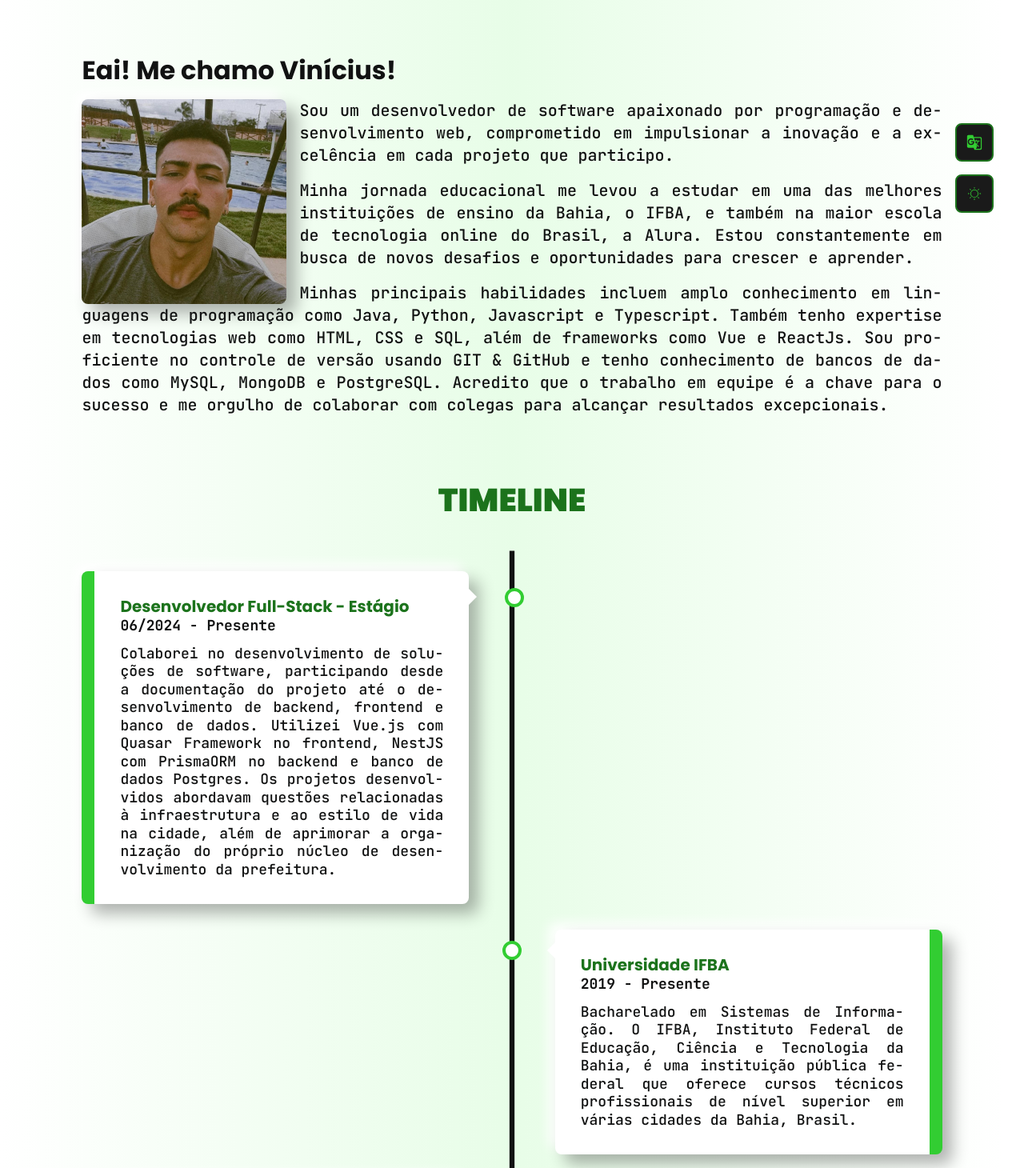
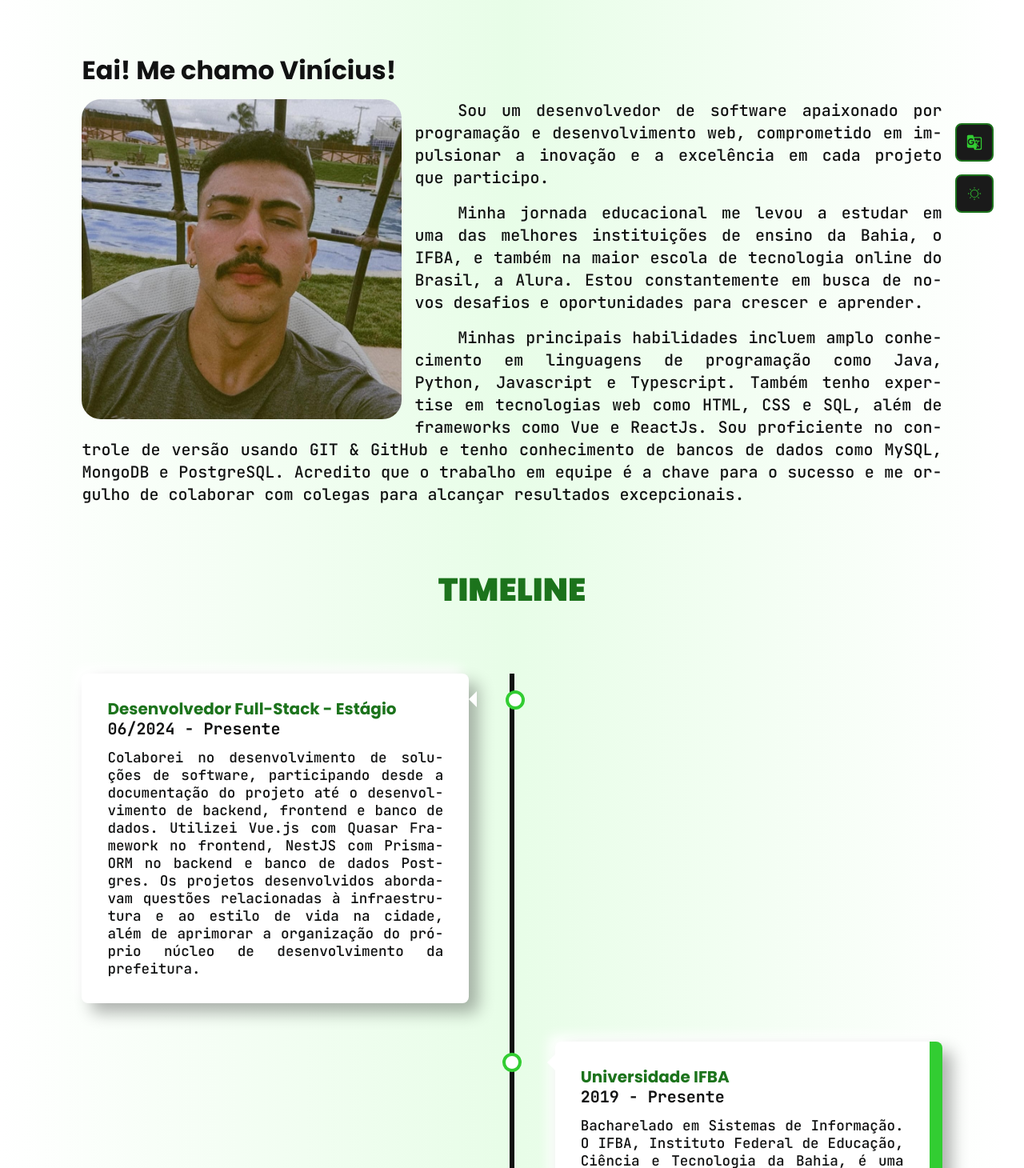
Before and after one commit to viniciussis/My_Portfolio, a React (Vite) app: page /about in a window 1280 px wide. Shown: the part 190-1650 px from the top of the page at 80% size. Built offline with nearby package versions, Linux system fonts and the light colour scheme.

Commit message:
/style: fix responsivity in about me page

```diff
--- a/src/components/Header/MenuMobile/MenuMobile.scss
+++ b/src/components/Header/MenuMobile/MenuMobile.scss
@@ -1,7 +1,6 @@
 .menuMobile {
   position: relative;
   margin-left: 40%;
-  order: -1;
 
   &__dropbutton {
     border-bottom-left-radius: variables.$br-default;
--- a/src/pages/About/About.scss
+++ b/src/pages/About/About.scss
@@ -1,11 +1,11 @@
 .about {
-  padding: 3rem 7.5vw 4rem;
   flex-direction: column;
   align-items: center;
+  padding: 3rem 7.5vw;
   position: relative;
   min-height: 80vh;
   display: flex;
-  gap: 4rem;
+  gap: 3rem;
 
   &__title {
     font-family: variables.$font-title;
@@ -18,11 +18,11 @@
   }
 
   @include mixins.for-size(tablet) {
-    padding: 4rem 6rem;
+    padding: 4rem;
+    gap: 4rem;
   }
 
   @include mixins.for-size(desktop) {
-    justify-content: center;
     padding: 4rem 8vw;
   }
 
--- a/src/pages/About/Hobbies/Hobbies.scss
+++ b/src/pages/About/Hobbies/Hobbies.scss
@@ -18,10 +18,16 @@
     word-break: break-word;
     text-align: justify;
     hyphens: auto;
-    font-size: 1.25rem;
+    font-size: 1.1rem;
 
     &__label {
       color: var(--theme-primary);
     }
   }
+
+  @include mixins.for-size(tablet) {
+    &__para {
+      font-size: 1.25rem;
+    }
+  }
 }
--- a/src/pages/About/Myself/Myself.scss
+++ b/src/pages/About/Myself/Myself.scss
@@ -1,20 +1,22 @@
 .myself {
   flex-direction: column;
+  align-items: center;
   display: flex;
+  gap: 1rem;
 
   &__sub {
     font-family: variables.$font-title;
     color: var(--theme-secondary);
-    margin-bottom: 1rem;
+    text-align: center;
+    font-size: 1.75rem;
     font-weight: 700;
-    font-size: 2rem;
   }
 
   &__photo {
-    box-shadow: 12px 12px 20px var(--theme-smoke-down),
-      -8px -8px 15px var(--theme-smoke-up);
-    margin-bottom: 1.5rem;
-    border-radius: variables.$br-default;
+    border-radius: variables.$border-radius-xl;
+    margin-bottom: 0.5rem;
+    max-width: 400px;
+    width: 90%;
   }
 
   &__para {
@@ -22,8 +24,7 @@
     word-break: break-word;
     line-height: 1.75rem;
     text-align: justify;
-    margin-bottom: 1rem;
-    font-size: 1.25rem;
+    font-size: 1.1rem;
     text-indent: 5%;
     hyphens: auto;
   }
@@ -31,16 +32,40 @@
   @include mixins.for-size(tablet) {
     display: unset;
 
+    &__sub {
+      margin-bottom: 1rem;
+      text-align: left;
+      font-size: 2rem;
+    }
+
     &__photo {
-      margin-bottom: unset;
       margin-right: 1rem;
-      max-width: 20vw;
       float: left;
+      width: 40%;
     }
 
     &__para {
+      margin-bottom: 1rem;
       font-size: 1.25rem;
-      text-indent: unset;
+      text-indent: 5%;
+      hyphens: auto;
+    }
+  }
+
+  @include mixins.for-size(desktop-lg) {
+    &__sub {
+      margin-bottom: 2rem;
+      font-size: 2.5rem;
+    }
+
+    &__photo {
+      margin-right: 2rem;
+    }
+
+    &__para {
+      margin-bottom: 1rem;
+      font-size: 1.75rem;
+      text-indent: 2.5%;
     }
   }
 }
--- a/src/pages/About/Timeline/EventMarker/EventMarker.scss
+++ b/src/pages/About/Timeline/EventMarker/EventMarker.scss
@@ -5,9 +5,9 @@
   background-color: var(--theme-background);
   border-radius: variables.$br-default;
   position: relative;
-  max-width: 45%;
-  padding: 2rem;
-  left: 55%;
+  padding: 1.5rem;
+  max-width: 90%;
+  left: 10%;
 
   &__content {
     &__title {
@@ -16,15 +16,19 @@
       font-size: 1.25rem;
       font-weight: 700;
     }
+
     &__sub {
       color: var(--theme-secondary);
-      margin-bottom: 0.75rem;
+      margin-bottom: 1rem;
       font-weight: 700;
+      font-size: 1rem;
     }
+
     &__para {
       color: var(--theme-secondary);
       word-break: break-word;
       text-align: justify;
+      font-size: 1rem;
       hyphens: auto;
     }
   }
@@ -36,7 +40,7 @@
     border-radius: 50%;
     padding: 8px;
     content: ' ';
-    left: -14%;
+    left: -15%;
     top: 5%;
   }
 
@@ -52,8 +56,67 @@
     left: 0;
   }
 
+  @include mixins.for-size(tablet) {
+    max-width: 90%;
+    padding: 2rem;
+    left: 10%;
+
+    &__content {
+      &__sub {
+        font-size: 1.25rem;
+      }
+
+      &__para {
+        font-size: 1.1rem;
+      }
+    }
+
+    &::after {
+      left: -13%;
+    }
+  }
+
+  @include mixins.for-size(desktop) {
+    position: relative;
+    max-width: 45%;
+    padding: 2rem;
+    left: 55%;
+
+    &__content {
+      &__title {
+        font-size: 1.25rem;
+        font-weight: 700;
+      }
+      &__sub {
+        margin-bottom: 0.75rem;
+        font-weight: 700;
+      }
+      &__para {
+        word-break: break-word;
+        text-align: justify;
+        hyphens: auto;
+      }
+    }
+
+    &::after {
+      position: absolute;
+      border-radius: 50%;
+      padding: 8px;
+      content: ' ';
+      left: -14%;
+      top: 5%;
+    }
+
+    &::before {
+      transform: translateX(-100%);
+      position: absolute;
+      content: ' ';
+      z-index: 1;
+      top: 1rem;
+      left: 0;
+    }
+
     &--left {
-    border-left: 1rem solid var(--theme-on-primary);
       border-right: unset;
       left: 0;
 
@@ -64,9 +127,6 @@
       }
 
       &::before {
-      border: medium solid var(--theme-background);
-      border-width: 10px 0 10px 10px;
-      border-color: transparent transparent transparent var(--theme-background);
         transform: translateX(0);
         position: absolute;
         content: ' ';
@@ -76,3 +136,10 @@
       }
     }
   }
+
+  @include mixins.for-size(desktop-md) {
+  }
+
+  @include mixins.for-size(desktop-lg) {
+  }
+}
--- a/src/pages/About/Timeline/Timeline.scss
+++ b/src/pages/About/Timeline/Timeline.scss
@@ -21,13 +21,34 @@
 
     &::before {
       background-color: var(--theme-secondary);
-      transform: translateX(-50%) scale(1.05);
       position: absolute;
       content: '';
       width: 6px;
-      left: 50%;
       bottom: 0;
+      left: 0;
       top: 0;
     }
   }
+
+  @include mixins.for-size(tablet) {
+  }
+
+  @include mixins.for-size(desktop) {
+    gap: 5rem;
+
+    &__container {
+      gap: 3rem;
+
+      &::before {
+        transform: translateX(-50%);
+        left: 50%;
+      }
+    }
+  }
+
+  @include mixins.for-size(desktop-md) {
+  }
+
+  @include mixins.for-size(desktop-lg) {
+  }
 }
--- a/src/shared/animations/animationSpeed.ts
+++ b/src/shared/animations/animationSpeed.ts
@@ -1,2 +1,2 @@
-export const FAST_DURATION = 50
-export const SLOW_DURATION = 100
+export const FAST_DURATION = 100
+export const SLOW_DURATION = 150
```
Lines whose indentation alone changed are shown as unchanged.
